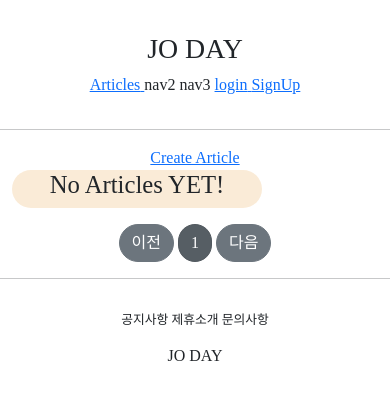
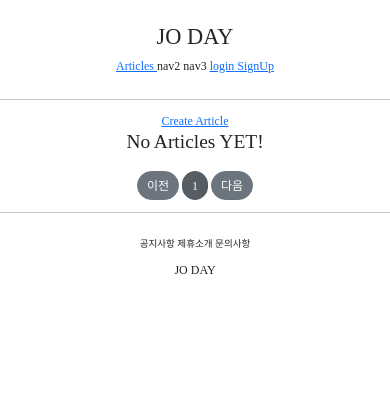
Before and after one commit to Jodayday/framework, a Django app: page /articles/list/ in a window 390 px wide. Shown: the top 400 px of the page. Run offline with Django 4.2, Linux system fonts and the light colour scheme; data that the repository does not hold is empty; some libraries are stand-ins or nearby versions; some web fonts are replaced.

Commit message:
fornt-end fix

```diff
--- a/articleapp/templates/articleapp/list.html
+++ b/articleapp/templates/articleapp/list.html
@@ -4,9 +4,17 @@
 {% block content %}
 <style>
 
+.container{
+  padding: 0;
+  margin: 0, auto ;
+}
+
+.container a{
+  width: 45%;
+  max-width: 250px;
+}
+
 .container div {
-  width: 250px;
-  background-color: antiquewhite;
   display: flex;
   justify-content: center;
   align-items: center;
--- a/config/settings.py
+++ b/config/settings.py
@@ -36,7 +36,7 @@ SECRET_KEY = env('SECRET_KEY')
 # False if not in os.environ because of casting above
 DEBUG = env('DEBUG')
 
-ALLOWED_HOSTS = []
+ALLOWED_HOSTS = ['*']
 
 
 # Application definition
--- a/static/base.css
+++ b/static/base.css
@@ -10,3 +10,9 @@ text-align: center; margin: 2rem;}
 .font_google{
 font-family: 'Hahmlet', serif;
 }
+
+@media screen and (max-width:500px){
+    html{
+        font-size: 12px;
+    }
+}
--- a/static/js/magicGrid.js
+++ b/static/js/magicGrid.js
@@ -297,7 +297,7 @@ MagicGrid.prototype.listen = function listen() {
 let magicGrid = new MagicGrid({
   container: ".container",
   animate: true,
-  gutter: 30,
+  gutter: 12,
   static: true,
   useMin: true,
 });
--- a/templates/head.html
+++ b/templates/head.html
@@ -2,7 +2,7 @@
 
 <head>
     <meta charset="UTF-8">
-    <meta name="viewport" content="width=device-width, initial-scale=1.0">
+    <meta name="viewport" content="width=device-width, initial-scale=1.0, shrink-to-fit=no">
     <title>머리</title>
     <!-- bootstrap link -->
     <link rel="stylesheet" href="https://cdn.jsdelivr.net/npm/bootstrap@5.2.0-beta1/dist/css/bootstrap.min.css">
```
